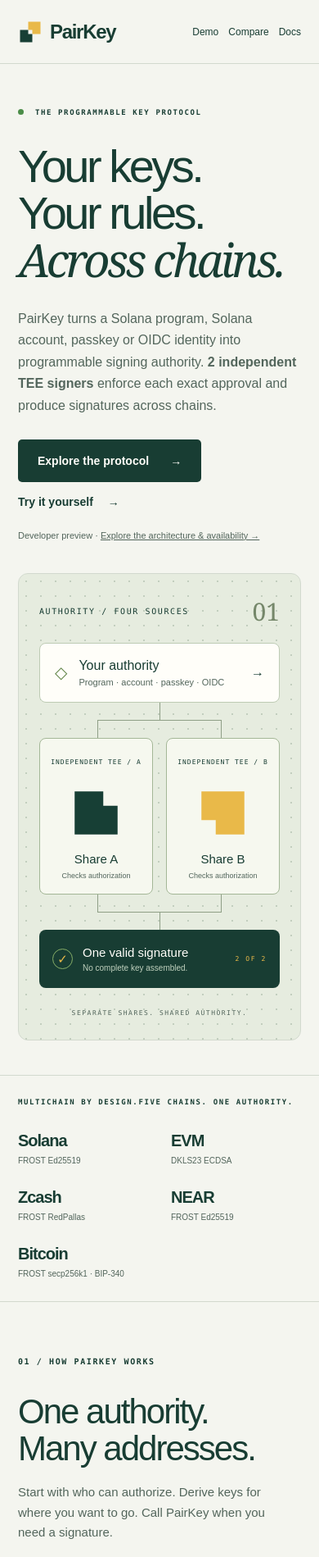
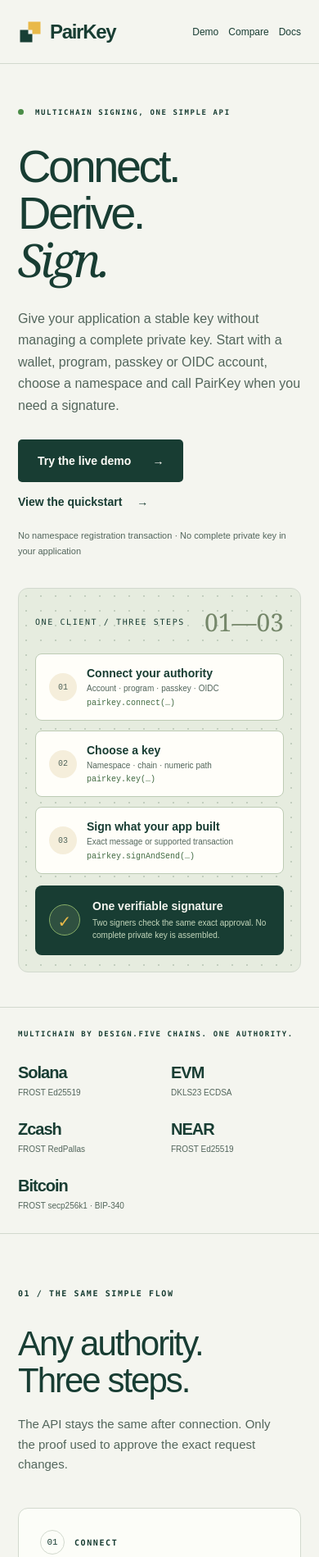
Before and after one commit to yinscode/pairkey, a website: page website/index.html in a window 390 px wide. Shown: the top 1899 px of the page at 82% size. Drawn offline with Linux system fonts and the light colour scheme.

Commit message:
feat(site): simplify homepage and signing demo

```diff
--- a/website/index.html
+++ b/website/index.html
@@ -7,7 +7,7 @@
 <meta name="description" content="Programmable keys across five chains. Authorize with a Solana program, Solana account, passkey or OIDC identity. Two independent TEE signers produce one signature.">
 <title>PairKey — The programmable key protocol</title>
 <link rel="icon" href="mark.svg?v=3" type="image/svg+xml">
-<link rel="stylesheet" href="style.css?v=use-cases-1">
+<link rel="stylesheet" href="style.css?v=easy-start-1">
 <script src="main.js" defer>
 </script>
 </head>
@@ -28,65 +28,24 @@
 <main id="main">
 <section class="hero wrap">
 <div class="hero-copy">
-<p class="eyebrow">
-<span class="status-dot">
-</span> THE PROGRAMMABLE KEY PROTOCOL</p>
-<h1>Your keys.<br>Your rules.<br>
-<em>Across chains.</em>
-</h1>
-<p class="intro">PairKey turns a Solana program, Solana account, passkey or OIDC identity into programmable signing authority. <strong>2 independent TEE signers</strong> enforce each exact approval and produce signatures across chains.</p>
+<p class="eyebrow"><span class="status-dot"></span> MULTICHAIN SIGNING, ONE SIMPLE API</p>
+<h1>Connect.<br>Derive.<br><em>Sign.</em></h1>
+<p class="intro">Give your application a stable key without managing a complete private key. Start with a wallet, program, passkey or OIDC account, choose a namespace and call PairKey when you need a signature.</p>
 <div class="actions">
-<a class="button" href="docs/quickstart.html">Explore the protocol <span aria-hidden="true">→</span>
+<a class="button" href="/demo">Try the live demo <span aria-hidden="true">→</span>
 </a>
-<a class="text-link" href="/demo">Try it yourself <span aria-hidden="true">→</span>
+<a class="text-link" href="docs/quickstart.html">View the quickstart <span aria-hidden="true">→</span>
 </a>
 </div>
-<p class="caption">Developer preview · <a href="docs/security.html">Explore the architecture &amp; availability →</a></p>
+<p class="caption">No namespace registration transaction · No complete private key in your application</p>
 </div>
-<div class="hero-art" role="img" aria-label="A program, account, passkey or OIDC identity authorizes two independent TEE signers. Each holds a separate key share. Their outputs combine into one signature.">
+<div class="hero-art hero-easy" role="img" aria-label="Connect an authority, derive a key for a namespace and path, then request a signature.">
 <div class="diagram-top">
-<span class="mono">AUTHORITY / FOUR SOURCES</span>
-<span class="diagram-number">01</span>
+<span class="mono">ONE CLIENT / THREE STEPS</span>
+<span class="diagram-number">01—03</span>
 </div>
-<div class="program">
-<span class="program-icon">◇</span>
-<span>Your authority<small>Program · account · passkey · OIDC</small>
-</span>
-<span class="checked">→</span>
-</div>
-<div class="branch-lines">
-<span>
-</span>
-<span>
-</span>
-</div>
-<div class="signers">
-<div class="signer">
-<span class="mono">INDEPENDENT TEE / A</span>
-<svg class="share-block share-block-a" viewBox="0 0 120 100" aria-hidden="true"><path d="M30 20h60v60H50V60H30z" transform="rotate(180 60 50)"/></svg>
-<strong>Share A</strong>
-<small>Checks authorization</small>
-</div>
-<div class="signer">
-<span class="mono">INDEPENDENT TEE / B</span>
-<svg class="share-block share-block-b" viewBox="0 0 120 100" aria-hidden="true"><path d="M30 20h60v60H50V60H30z"/></svg>
-<strong>Share B</strong>
-<small>Checks authorization</small>
-</div>
-</div>
-<div class="join-lines">
-<span>
-</span>
-<span>
-</span>
-</div>
-<div class="signature">
-<span class="signature-symbol">✓</span>
-<span>One valid signature<small>No complete key assembled.</small>
-</span>
-<span class="mono">2 OF 2</span>
-</div>
-<div class="art-footer mono">SEPARATE SHARES. SHARED AUTHORITY.</div>
+<ol class="hero-easy-steps"><li><span>01</span><div><strong>Connect your authority</strong><small>Account · program · passkey · OIDC</small></div><code>pairkey.connect(…)</code></li><li><span>02</span><div><strong>Choose a key</strong><small>Namespace · chain · numeric path</small></div><code>pairkey.key(…)</code></li><li><span>03</span><div><strong>Sign what your app built</strong><small>Exact message or supported transaction</small></div><code>pairkey.signAndSend(…)</code></li></ol>
+<div class="hero-easy-result"><span class="signature-symbol">✓</span><div><strong>One verifiable signature</strong><small>Two signers check the same exact approval. No complete private key is assembled.</small></div></div>
 </div>
 </section>
 <section class="chains wrap" aria-label="Signing destinations">
@@ -116,14 +75,14 @@
 </section>
 
 <section id="how-it-works" class="section wrap key-journey" aria-labelledby="journey-title">
-<div class="journey-heading"><div><p class="eyebrow">01 / HOW PAIRKEY WORKS</p><h2 id="journey-title">One authority.<br>Many addresses.</h2></div><p>Start with who can authorize. Derive keys for where you want to go. Call PairKey when you need a signature.</p></div>
+<div class="journey-heading"><div><p class="eyebrow">01 / THE SAME SIMPLE FLOW</p><h2 id="journey-title">Any authority.<br>Three steps.</h2></div><p>The API stays the same after connection. Only the proof used to approve the exact request changes.</p></div>
 <ol class="journey-steps">
-<li class="journey-card"><div class="journey-step"><span>01</span><p class="eyebrow">SOURCE</p></div><h3>Choose the authority.</h3><p>Each request proves that its source approved the exact message and key.</p>
+<li class="journey-card"><div class="journey-step"><span>01</span><p class="eyebrow">CONNECT</p></div><h3>Use the identity you already have.</h3><p>Connect a wallet, program, passkey or OIDC account. No namespace registration transaction is required.</p>
 <ul class="authority-sources"><li><span class="source-icon" aria-hidden="true"><img src="assets/sources/solana-program.svg?v=2" alt="" width="24" height="24"></span>Solana program</li><li><span class="source-icon" aria-hidden="true"><img src="assets/sources/solana-account.svg?v=2" alt="" width="24" height="24"></span>Solana account</li><li><span class="source-icon" aria-hidden="true"><img src="assets/sources/passkey.svg?v=2" alt="" width="24" height="24"></span>Passkey</li><li><span class="source-icon" aria-hidden="true"><img src="assets/sources/oauth.svg?v=2" alt="" width="24" height="24"></span>OAuth / OIDC</li></ul>
 <a class="journey-detail" href="docs/architecture.html#sources">One authorization model →</a></li>
-<li class="journey-card"><div class="journey-step"><span>02</span><p class="eyebrow">DERIVE</p></div><h3>Create many addresses.</h3><p>Use a different path for each account. Derive distinct public keys for chain-specific addresses.</p>
+<li class="journey-card"><div class="journey-step"><span>02</span><p class="eyebrow">DERIVE</p></div><h3>Name the purpose and get an address.</h3><p>Choose a namespace, destination and numeric path. PairKey returns the same stable public key whenever you use that identity.</p>
 <div class="derivation-map" aria-label="Multiple derivation paths on each destination chain"><div class="derivation-root">Your authority <span>+ derivation path</span></div><ul><li><img src="assets/chains/solana.svg" alt="" width="18" height="18"><span>Solana</span><span class="path-examples" aria-label="Account paths 01, 02, and more">01 · 02 · …</span></li><li><img src="assets/chains/ethereum.svg" alt="" width="18" height="18"><span>EVM</span><span class="path-examples" aria-label="Account paths 01, 02, and more">01 · 02 · …</span></li><li><img src="assets/chains/bitcoin.svg?v=2" alt="" width="18" height="18"><span>Bitcoin</span><span class="path-examples" aria-label="Account paths 01, 02, and more">01 · 02 · …</span></li><li><img src="assets/chains/near.svg" alt="" width="18" height="18"><span>NEAR</span><span class="path-examples" aria-label="Account paths 01, 02, and more">01 · 02 · …</span></li><li><img src="assets/chains/zcash.svg" alt="" width="18" height="18"><span>Zcash</span><span class="path-examples" aria-label="Account paths 01, 02, and more">01 · 02 · …</span></li></ul></div></li>
-<li class="journey-card"><div class="journey-step"><span>03</span><p class="eyebrow">SIGN</p></div><h3>Request a signature.</h3><p>Call PairKey. Two independent TEE signers check the exact approval and current rules, then sign together.</p>
+<li class="journey-card"><div class="journey-step"><span>03</span><p class="eyebrow">SIGN</p></div><h3>Approve exactly what your app built.</h3><p>Call <code>signMessage</code>, <code>signTransaction</code> or <code>signAndSend</code>. PairKey handles the threshold signing flow.</p>
 <div class="journey-signing" aria-label="Two independent TEE signers produce one signature"><div class="journey-signers"><div><svg class="share-block share-block-a" viewBox="0 0 120 100" aria-hidden="true"><path d="M30 20h60v60H50V60H30z" transform="rotate(180 60 50)"/></svg><span>TEE signer A</span></div><div><svg class="share-block share-block-b" viewBox="0 0 120 100" aria-hidden="true"><path d="M30 20h60v60H50V60H30z"/></svg><span>TEE signer B</span></div></div><div class="journey-join" aria-hidden="true"></div><div class="journey-output"><span aria-hidden="true">σ</span>One verifiable signature</div></div>
 <p class="journey-key-note">The full private key never exists.</p><a class="journey-detail" href="/demo">Follow a live signature →</a></li>
 </ol>
@@ -293,23 +252,23 @@
 <section class="section wrap integration">
 <div>
 <p class="eyebrow">06 / BUILD WITH PAIRKEY</p>
-<h2>Your authority.<br>A wider reach.</h2>
-<p>Choose a source, derive a key and authorize one exact message. PairKey returns a signature and signer receipts your application can verify. No namespace registration transaction is needed.</p>
+<h2>From connection<br>to signature.</h2>
+<p>The unified client uses the same key and signing methods for every authority source. Start with an account, then switch the connection to a program, passkey or OIDC identity without rewriting the rest of your signing flow.</p>
 <a class="text-link" href="docs/quickstart.html">Choose a quickstart <span aria-hidden="true">→</span>
 </a>
 </div>
 <div class="code-card">
 <div class="code-title">
 <span class="status-dot">
-</span> HOSTED V2 FLOW <span>01—04</span>
+</span> ONE CLIENT · ALL SOURCES <span>01—04</span>
 </div>
 <pre>
 <code>
-<span class="code-comment">// Conceptual flow · see runnable Rust example</span>
-<span class="code-number">01</span>  Choose source + obtain namespace metadata
-<span class="code-number">02</span>  Derive key + prepare exact message
-<span class="code-number">03</span>  Approve + submit one signing job
-<span class="code-number">04</span>  Verify signature + recover if interrupted</code>
+<span class="code-comment">// Same methods after any source connects</span>
+<span class="code-number">01</span>  await pairkey.connect({source, namespace, ...auth})
+<span class="code-number">02</span>  const key = await pairkey.key({chain, path:[0]})
+<span class="code-number">03</span>  const signed = await pairkey.signMessage({chain, path:[0], message})
+<span class="code-number">04</span>  await pairkey.recover(signed.jobId)</code>
 </pre>
 <div class="code-foot">
 <span>Rust SDK</span>
--- a/website/style.css
+++ b/website/style.css
@@ -191,6 +191,16 @@
   padding:30px 26px 21px;
   position:relative
 }
+.hero-easy{padding:28px}
+.hero-easy-steps{display:grid;gap:12px;padding:0;margin:0;list-style:none}
+.hero-easy-steps li{display:grid;grid-template-columns:34px minmax(0,1fr);gap:4px 12px;align-items:center;padding:15px 16px;background:var(--white);border:1px solid #bdcbb4;border-radius:8px}
+.hero-easy-steps li>span{grid-row:1/3;display:grid;place-items:center;width:34px;height:34px;border-radius:50%;background:var(--light);font:10px monospace;color:var(--muted)}
+.hero-easy-steps strong{display:block;font-size:14px}
+.hero-easy-steps small{display:block;margin-top:4px;font-size:10px;line-height:1.45;color:var(--muted)}
+.hero-easy-steps code{grid-column:2;font-size:10px;color:#426b43;overflow-wrap:anywhere}
+.hero-easy-result{display:flex;align-items:center;gap:15px;margin-top:14px;padding:17px;background:var(--ink);color:var(--paper);border-radius:8px}
+.hero-easy-result .signature-symbol{display:grid;place-items:center;width:38px;height:38px;flex:none;border-radius:50%;background:#2f5040;color:var(--accent);font-size:20px}
+.hero-easy-result strong,.hero-easy-result small{display:block}.hero-easy-result strong{font-size:14px}.hero-easy-result small{margin-top:5px;font-size:10px;line-height:1.5;color:#c4d7bc}
 .diagram-top{
   display:flex;
   justify-content:space-between;
@@ -910,6 +920,7 @@
     justify-self:center;
     padding:25px
   }
+  .hero-easy{padding:20px}
   .chains{
     grid-template-columns:1fr 1fr;
     gap:28px;
```
Also changed, not shown: website/demo.html (+15 -13 lines), website/testnet.css (+9 -1 lines), website/testnet.js (+8 -4 lines).
